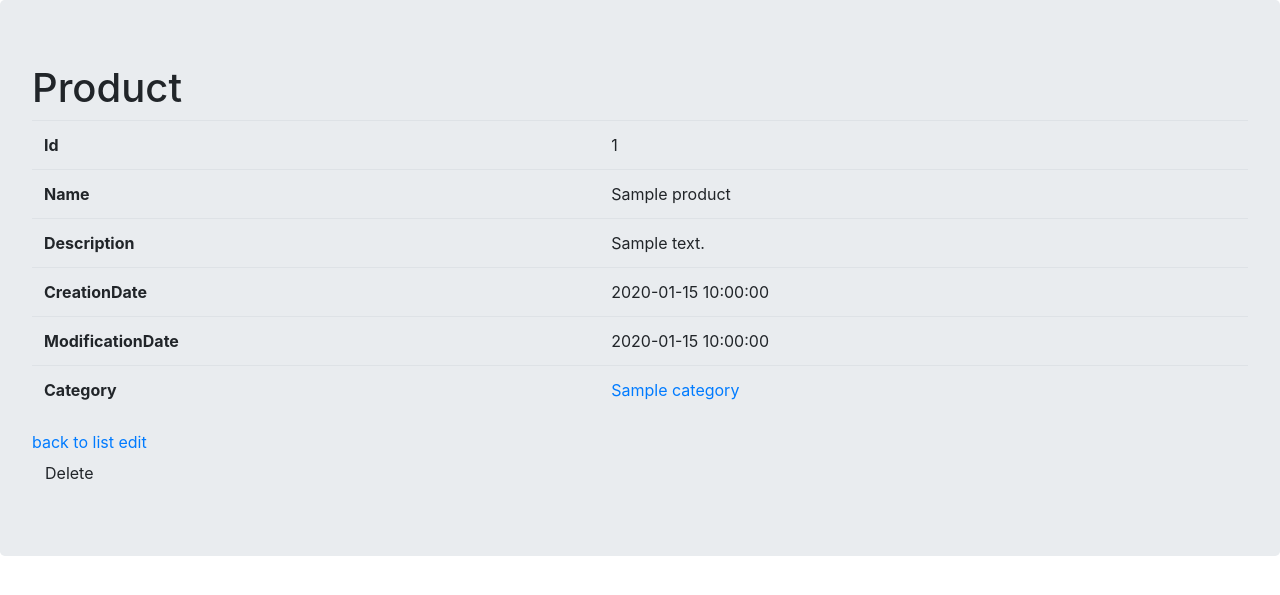
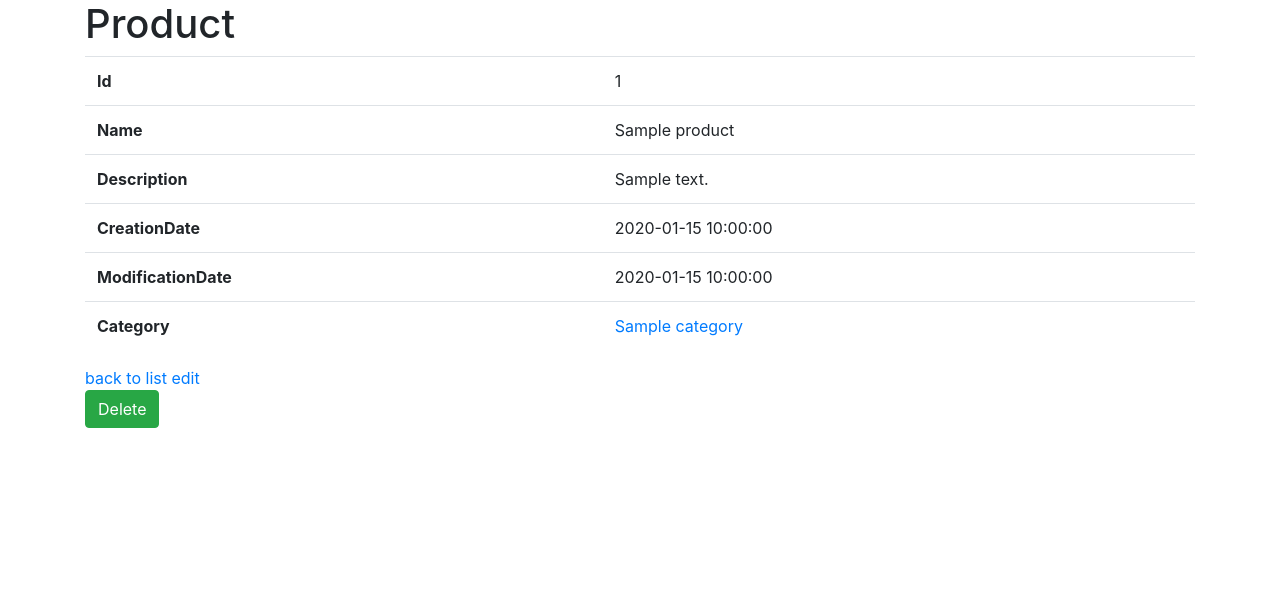
Before and after one commit to Virtua4s3man/kubaIntern, a Symfony app: template templates/product/show.html.twig in a window 1280 px wide. Shown: the top 595 px of the page. Run offline with Twig, Linux system fonts and the light colour scheme; the template is opened without the code that fills it: most values are stand-ins (such as "Sample title", 1, 10 or a date in 2020); some libraries are stand-ins or nearby versions.

Commit message:
caontainer added

```diff
--- a/templates/base.html.twig
+++ b/templates/base.html.twig
@@ -8,7 +8,7 @@
     <link rel="stylesheet" href="https://stackpath.bootstrapcdn.com/bootstrap/4.3.1/css/bootstrap.min.css" integrity="sha384-ggOyR0iXCbMQv3Xipma34MD+dH/1fQ784/j6cY/iJTQUOhcWr7x9JvoRxT2MZw1T" crossorigin="anonymous">
     <body>
         {{ include('_flash_messages.html.twig') }}
-        <div class="jumbotron">
+        <div class="container">
             {% block body %}{% endblock %}
         </div>
         {% block javascripts %}{% endblock %}
--- a/templates/product/_delete_form.html.twig
+++ b/templates/product/_delete_form.html.twig
@@ -1,5 +1,5 @@
 <form method="post" action="{{ path('product_delete', {'id': product.id}) }}" onsubmit="return confirm('Are you sure you want to delete this item?');">
     <input type="hidden" name="_method" value="DELETE">
     <input type="hidden" name="_token" value="{{ csrf_token('delete' ~ product.id) }}">
-    <button class="btn">Delete</button>
+    <button class="btn btn-success">Delete</button>
 </form>
--- a/templates/product/_form.html.twig
+++ b/templates/product/_form.html.twig
@@ -1,4 +1,4 @@
 {{ form_start(form) }}
     {{ form_widget(form) }}
-    <button class="btn">{{ button_label|default('Save') }}</button>
+    <button class="btn btn-success">{{ button_label|default('Save') }}</button>
 {{ form_end(form) }}
--- a/templates/product_category/_delete_form.html.twig
+++ b/templates/product_category/_delete_form.html.twig
@@ -1,5 +1,5 @@
 <form method="post" action="{{ path('product_category_delete', {'id': product_category.id}) }}" onsubmit="return confirm('Are you sure you want to delete this item?');">
     <input type="hidden" name="_method" value="DELETE">
     <input type="hidden" name="_token" value="{{ csrf_token('delete' ~ product_category.id) }}">
-    <button class="btn">Delete</button>
+    <button class="btn btn-success">Delete</button>
 </form>
--- a/templates/product_category/_form.html.twig
+++ b/templates/product_category/_form.html.twig
@@ -1,4 +1,4 @@
 {{ form_start(form) }}
     {{ form_widget(form) }}
-    <button class="btn">{{ button_label|default('Save') }}</button>
+    <button class="btn btn-success">{{ button_label|default('Save') }}</button>
 {{ form_end(form) }}
```
